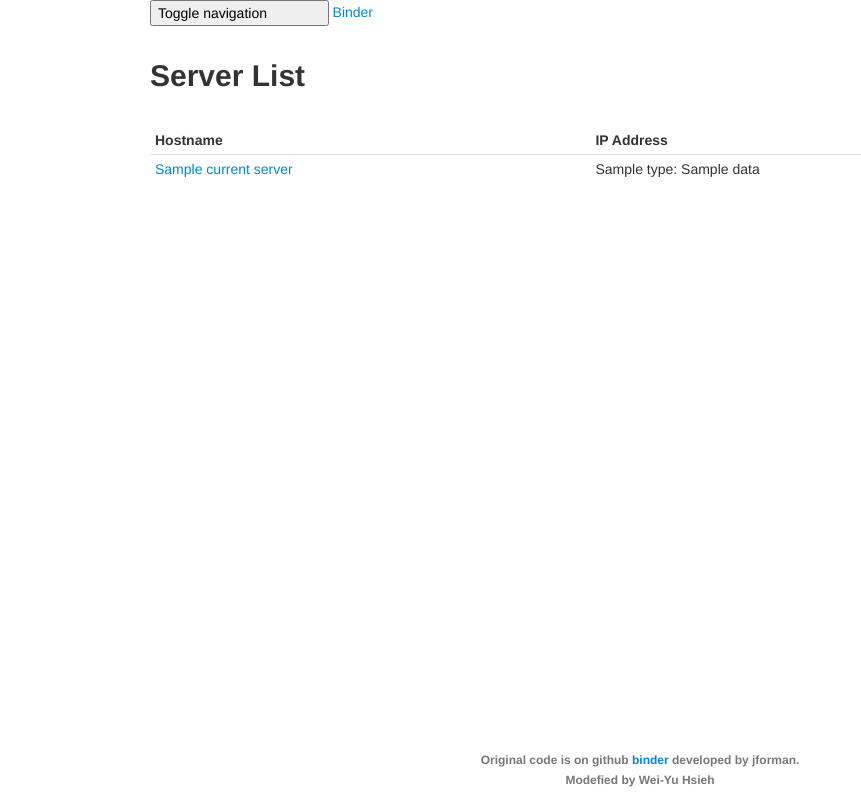
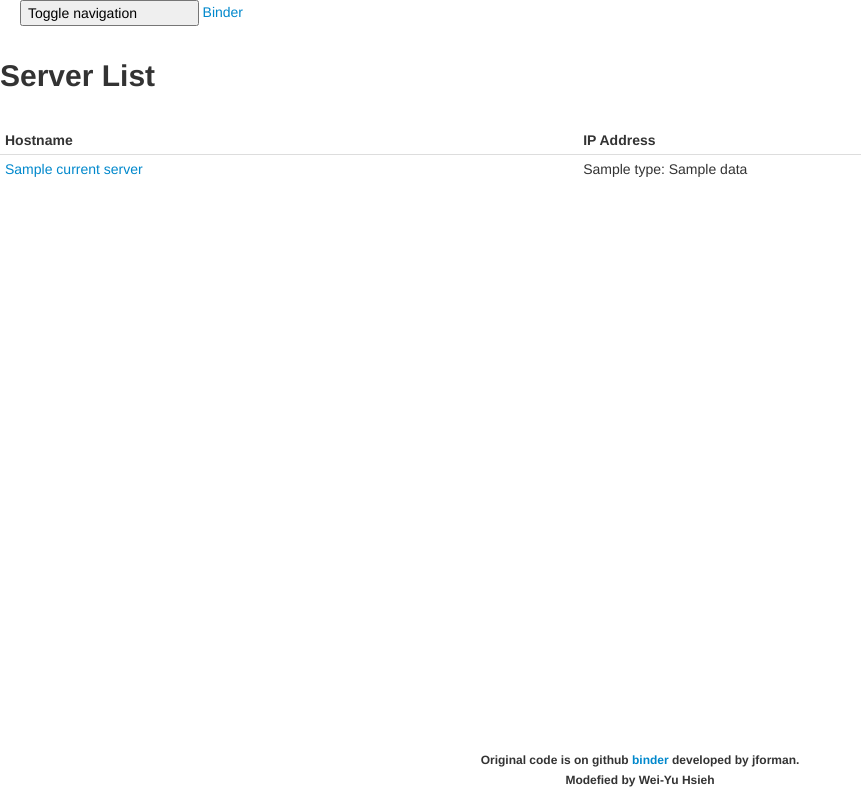
Before and after one commit to H5I3H/DNS-management, a Django app: template binder/templates/bcommon/list_servers.html in a window 1280 px wide. Shown: the whole page, without its empty margins (0-861 px from the left). Run offline with Django 3.2, Linux system fonts and the light colour scheme; the template is opened without the code that fills it: most values are stand-ins (such as "Sample title", 1, 10 or a date in 2020); some libraries are stand-ins or nearby versions.

Commit message:
Modified base.html and base.css

```diff
--- a/binder/static/binder/css/base.css
+++ b/binder/static/binder/css/base.css
@@ -1,16 +1,16 @@
-
-.mycontainer-fluid {
-	padding-right: 15px;
-	padding-left: 15px;
-	margin-right:auto;
-	margin-left:auto;
+html {
+	position: relative;
+	min-height: 100%;
+}
+body {
+	padding-bottom: 100px;
 }
 .mytext-center {
 	text-align: center;
 }
-.myfooter {
-	position: relative;
-	top: 0;
+.footer {
+	position: absolute;
+	bottom: 0;
 	width: 100%;
 	height: 60px;
 }
--- a/binder/templates/base.html
+++ b/binder/templates/base.html
@@ -17,11 +17,11 @@
   <script src="{% static "jquery-2.1.3.min.js" %}"></script>
   <script src="{% static "bootstrap/js/bootstrap.min.js" %}"></script>
 
-<div class="container">
+<div class="container-fluid">
   <div class="row">
     <div class="col-md-12">
       <div class="navbar navbar-default">
-        <div class="container">
+        <div class="container-fluid">
           <div class="navbar-header">
             <button type="button" class="navbar-toggle collapsed" data-toggle="collapse" data-target="#bs-navbar-collapse-1">
               <span class="sr-only">Toggle navigation</span>
@@ -62,8 +62,8 @@
     </div>
   </div>
 </div>
-<div class="navbar navbar-default navbar-fixed-bottom">
-  <div class="mycontainer-fluid">
+<div class="footer">
+  <div class="container-fluid">
     <h6 class="mytext-center">
 	  Original code is on github <a href="https://github.com/jforman/binder">binder</a> developed by jforman.<br>
 	  Modefied by Wei-Yu Hsieh
```
